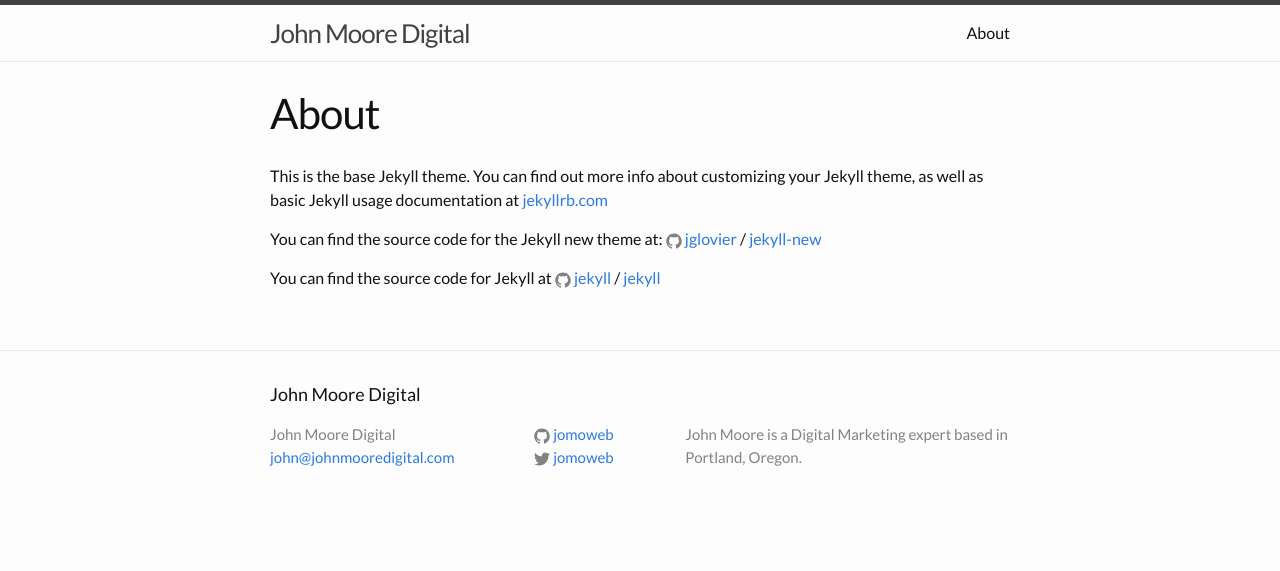
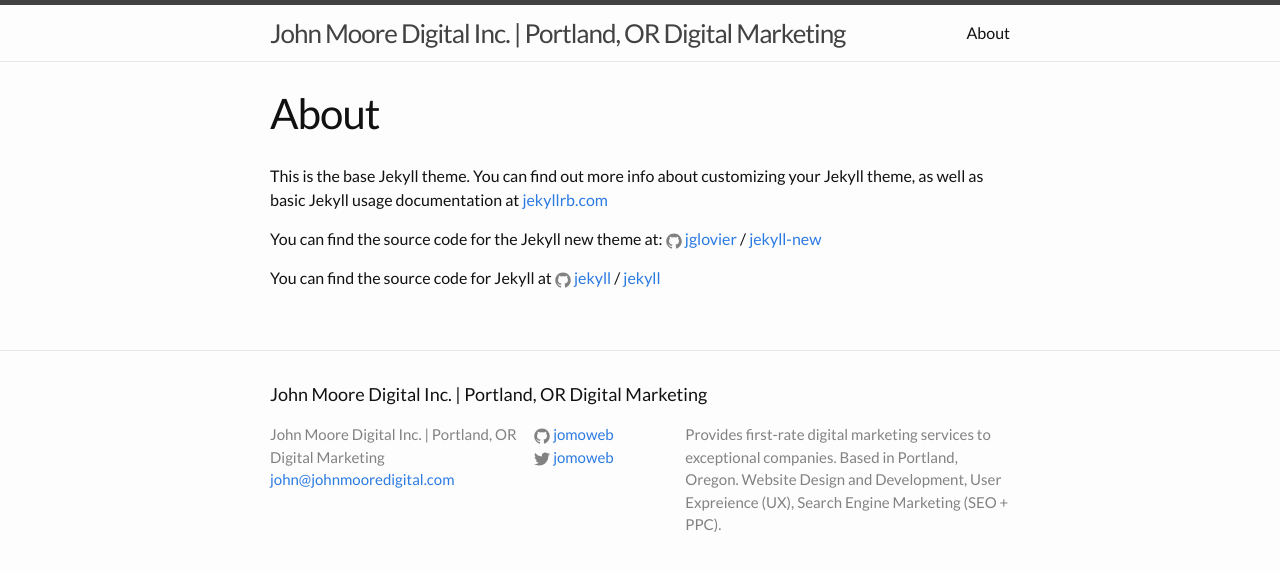
Before and after one commit to jomoweb/jomoweb.github.io, a Jekyll site: the page built from about.md, in a window 1280 px wide. Shown: the top 571 px of the page. Built offline with Jekyll 4.4.1, drawn with Linux system fonts in a browser that asks for light colours.

```diff
--- a/_config.yml
+++ b/_config.yml
@@ -6,10 +6,10 @@
 # 'jekyll serve'. If you change this file, please restart the server process.
 
 # Site settings
-title: John Moore Digital
+title: John Moore Digital Inc. | Portland, OR Digital Marketing
 email: john@johnmooredigital.com
 description: > # this means to ignore newlines until "baseurl:"
-  John Moore is a Digital Marketing expert based in Portland, Oregon.
+  Provides first-rate digital marketing services to exceptional companies. Based in Portland, Oregon. Website Design and Development, User Expreience (UX), Search Engine Marketing (SEO + PPC).
 baseurl: "" # the subpath of your site, e.g. /blog
 url: "https://johnmooredigital.com" # the base hostname & protocol for your site
 twitter_username: jomoweb
```
Also changed, not shown: _layouts/comingsoon.html (+13 -4 lines).
